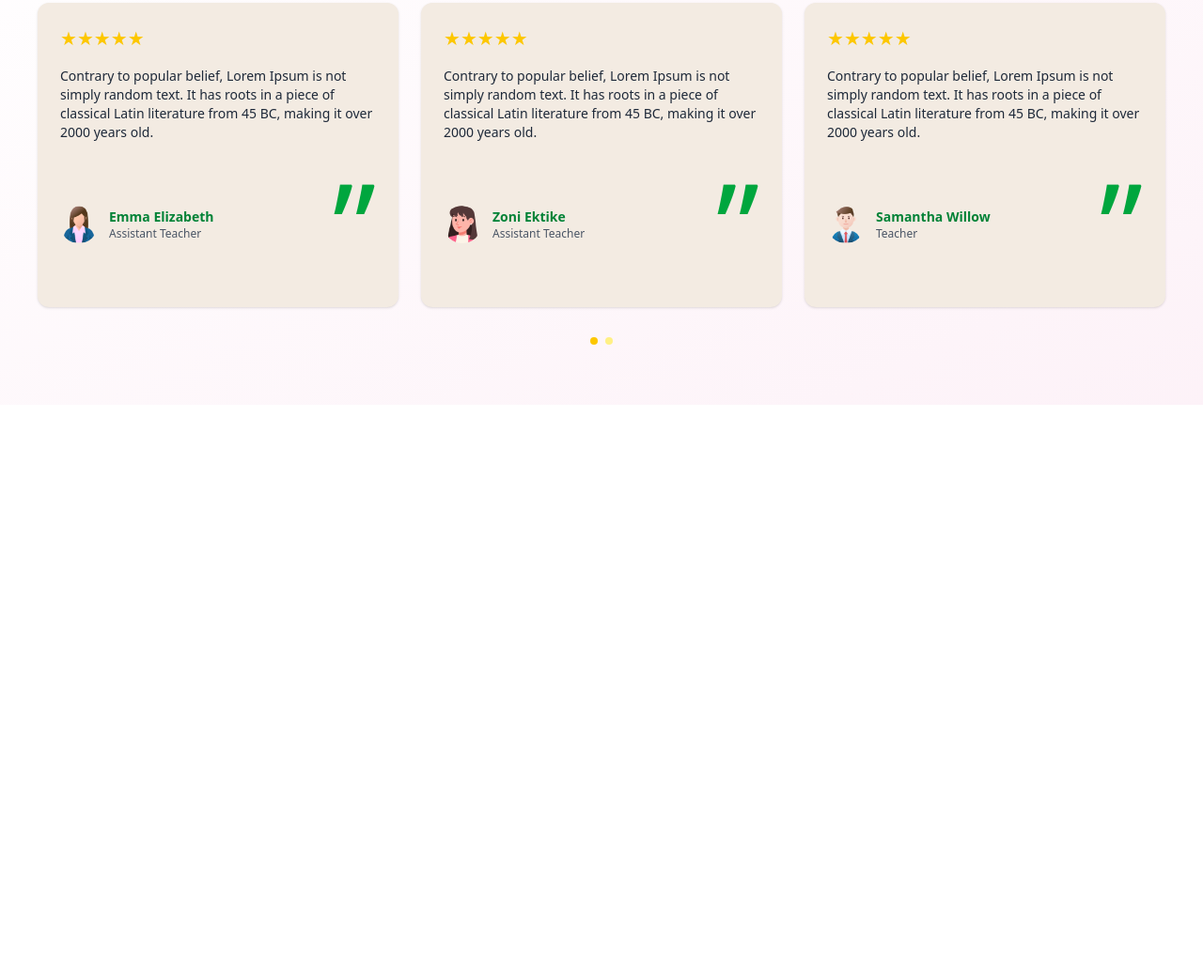
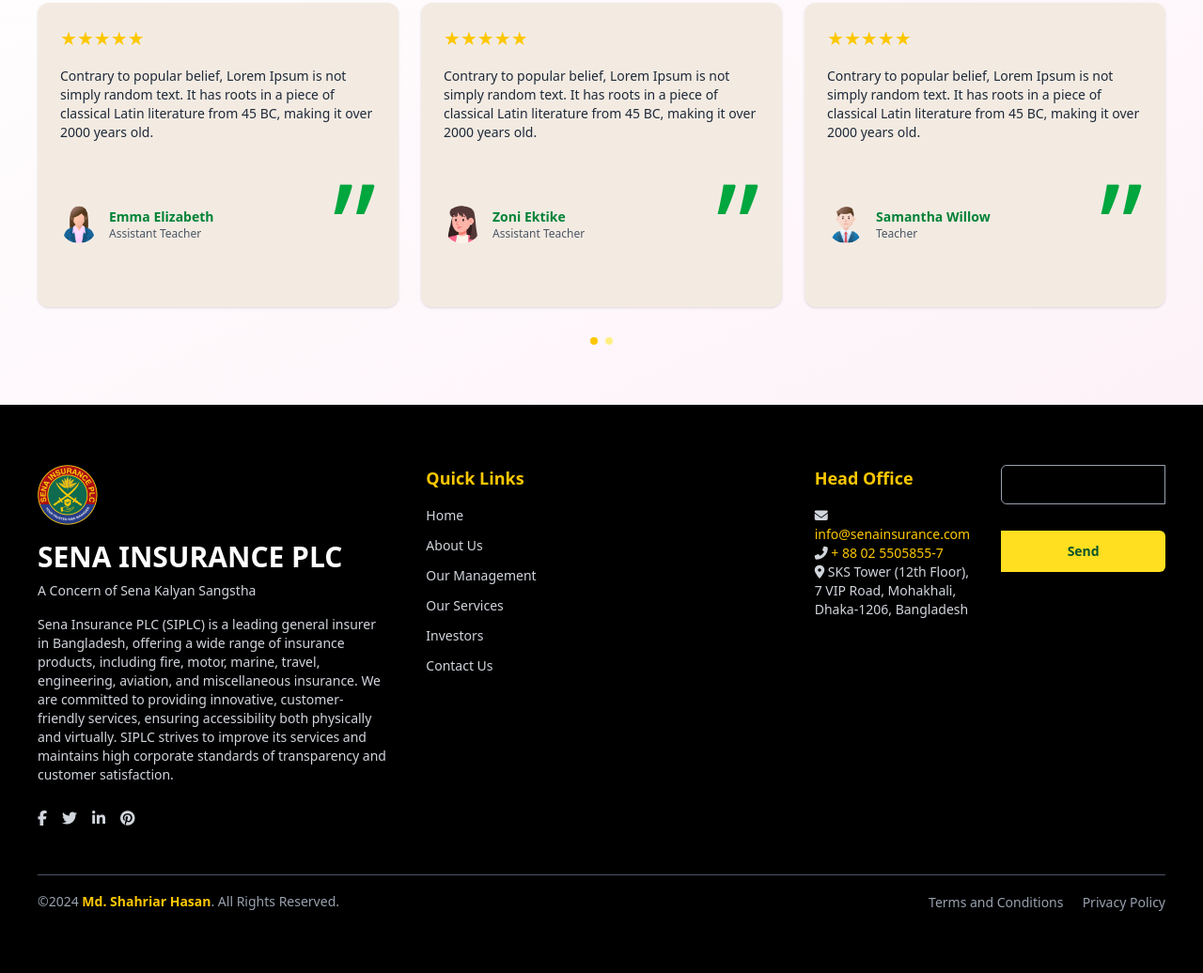
Before and after one commit to shahriartanjil/assignment-2, a plain HTML site: page index.html in a window 1280 px wide. Shown: the part 4822-5858 px from the top of the page at 94% size. Before the commit the page ends 5253 px from the top, so only its background shows below. Drawn offline with nearby package versions, Linux system fonts and the light colour scheme.

Commit message:
footer section is complete

```diff
--- a/index.html
+++ b/index.html
@@ -724,6 +724,78 @@
     </div>
   </section>
 
+  <!--footer section-->
+  <footer class="bg-black text-white py-16 px-4 md:px-10">
+    <div class="max-w-[1280px] mx-auto grid grid-cols-1 lg:grid-cols-3 gap-10">
+
+      <!-- Left: Logo + Header + Description -->
+      <div class="lg:col-span-1 flex flex-col items-start">
+        <img src="/images/cropped-only-logo.png" alt="Sena Insurance Logo" class="w-16 mb-4">
+        <h1 class="text-2xl md:text-3xl font-semibold">SENA INSURANCE PLC</h1>
+        <p class="text-sm text-gray-300 mt-2">A Concern of Sena Kalyan Sangstha</p>
+        <p class="text-sm text-gray-300 mt-4">
+          Sena Insurance PLC (SIPLC) is a leading general insurer in Bangladesh, offering a wide range of insurance products, including fire, motor, marine, travel, engineering, aviation, and miscellaneous insurance. We are committed to providing innovative, customer-friendly services, ensuring accessibility both physically and virtually. SIPLC strives to improve its services and maintains high corporate standards of transparency and customer satisfaction.
+        </p>
+        <div class="flex gap-4 mt-6">
+          <a href="#" class="text-gray-300 hover:text-yellow-400"><i class="fab fa-facebook-f"></i></a>
+          <a href="#" class="text-gray-300 hover:text-yellow-400"><i class="fab fa-twitter"></i></a>
+          <a href="#" class="text-gray-300 hover:text-yellow-400"><i class="fab fa-linkedin-in"></i></a>
+          <a href="#" class="text-gray-300 hover:text-yellow-400"><i class="fab fa-pinterest"></i></a>
+        </div>
+      </div>
+
+      <!-- Middle: Quick Links -->
+      <div class="space-y-3">
+        <h4 class="text-lg font-semibold text-yellow-400 mb-4">Quick Links</h4>
+        <ul class="text-sm text-gray-300 space-y-3">
+          <li><a href="#" class="hover:text-yellow-400">Home</a></li>
+          <li><a href="#" class="hover:text-yellow-400">About Us</a></li>
+          <li><a href="#" class="hover:text-yellow-400">Our Management</a></li>
+          <li><a href="#" class="hover:text-yellow-400">Our Services</a></li>
+          <li><a href="#" class="hover:text-yellow-400">Investors</a></li>
+          <li><a href="#" class="hover:text-yellow-400">Contact Us</a></li>
+        </ul>
+      </div>
+
+      <!-- Right: Head Office & Contact Form -->
+      <div class="flex flex-col md:flex-row gap-6 justify-between">
+        <div class="flex-1">
+          <h4 class="text-lg font-semibold text-yellow-400 mb-4">Head Office</h4>
+          <p class="text-sm text-gray-300 mb-6">
+            <i class="fas fa-envelope"></i> <a href="mailto:info@senainsurance.com" class="text-yellow-400">info@senainsurance.com</a><br>
+            <i class="fas fa-phone-alt"></i> <a href="tel:+880255058555" class="text-yellow-400">+ 88 02 5505855-7</a><br>
+            <i class="fas fa-map-marker-alt"></i> SKS Tower (12th Floor), 7 VIP Road, Mohakhali, Dhaka-1206, Bangladesh
+          </p>
+        </div>
+
+        <!-- Contact Form -->
+        <div class="flex-1">
+          <form action="#" method="POST" class="flex flex-col gap-4">
+            <input type="email" name="email" placeholder="Enter Email" class="w-full px-4 py-2 rounded-l-md text-black border border-gray-400 outline-none">
+            <button type="submit" class="bg-yellow-300 hover:bg-yellow-400 text-green-900 text-sm font-semibold px-6 py-3 mt-3 rounded-r-md">
+              Send
+            </button>
+          </form>
+        </div>
+      </div>
+
+    </div>
+
+    <!-- Footer Bottom -->
+    <div class="mt-12 border-t border-gray-600 pt-4 text-center text-gray-400 flex flex-col sm:flex-row justify-between items-center">
+      <p class="text-sm mt-4 sm:mt-0">©2024 <span class="font-semibold text-yellow-400">Md. Shahriar Hasan</span>. All Rights Reserved.</p>
+      <div class="space-x-4 mt-4 sm:mt-0">
+        <a href="#" class="text-sm text-gray-400 hover:text-yellow-400">Terms and Conditions</a>
+        <a href="#" class="text-sm text-gray-400 hover:text-yellow-400">Privacy Policy</a>
+      </div>
+    </div>
+  </footer>
+
+
+
+
+
+
 
 
 
```
